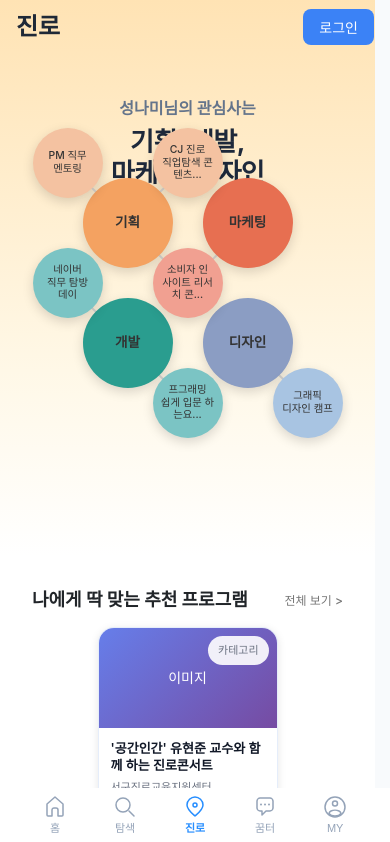
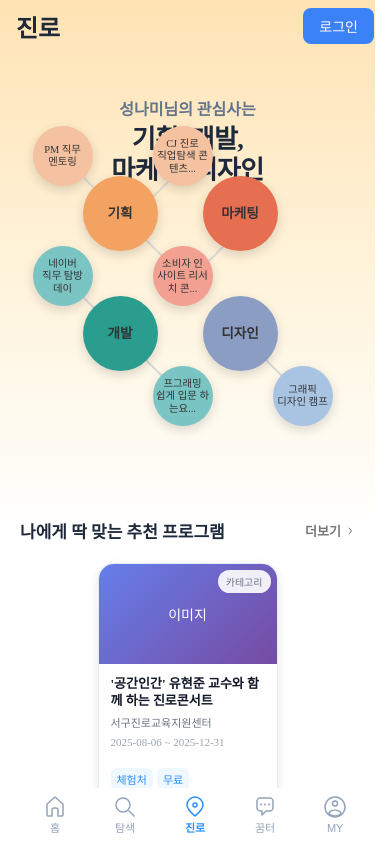
Before and after one commit to seohyun-lee/Kkumgeurimi-FE, a React (Vite) app: page /careermap in a window 390 px wide. Shown: the top 842 px of the page. Built offline with nearby package versions, Linux system fonts and the light colour scheme.

Commit message:
fix: 폰트 pretendard로 통일, 디자인 세부사항 수정

```diff
--- a/src/components/ProgramCardBasic.css
+++ b/src/components/ProgramCardBasic.css
@@ -47,14 +47,14 @@
 /* 카테고리 - 우측 상단 */
 .program-card-basic__category {
   position: absolute;
-  top: 8px;
-  right: 8px;
+  top: 6px;
+  right: 6px;
   background: rgba(255, 255, 255, 0.9);
   color: #6b7280;
-  padding: 6px 10px;
+  padding: 4px 8px;
   border-radius: 999px;
-  font-size: 11px;
-  font-weight: 400;
+  font-size: 10px;
+  font-weight: 500;
   z-index: 2;
 }
 
--- a/src/pages/Assistant/Assistant.css
+++ b/src/pages/Assistant/Assistant.css
@@ -84,7 +84,7 @@
   display: flex;
   flex-direction: column;
 
-  font-family: -apple-system, BlinkMacSystemFont, 'Segoe UI', Roboto, sans-serif;
+  /* font-family는 globals.css에서 전역 관리 */
 }
 
 /* 상태바(옵션) */
--- a/src/pages/Career/Career.css
+++ b/src/pages/Career/Career.css
@@ -1,7 +1,7 @@
 * { box-sizing: border-box; }
 
 .career {
-  font-family: "Inter", system-ui, -apple-system, BlinkMacSystemFont, "Segoe UI", Roboto, "Helvetica Neue", Arial, sans-serif;
+  /* font-family는 globals.css에서 전역 관리 */
   min-height: 100vh;
   overflow-x: hidden;
   transition: all 0.3s ease;
@@ -36,21 +36,21 @@
 }
 
 .career .intro-text {
-  font-size: 16px !important;
+  font-size: 16px;
   color: #64748b;
   margin-bottom: 4px;
-  font-weight: bold !important;
-  font-family: "Inter", system-ui, -apple-system, BlinkMacSystemFont, "Segoe UI", Roboto, "Helvetica Neue", Arial, sans-serif !important;
+  font-weight: bold;
+  /* font-family는 globals.css에서 전역 관리 */
 }
 
 .career .interest-title {
-  font-size: 26px !important;
+  font-size: 26px;
   color: #1e293b;
   margin: 0;
-  font-weight: 700 !important;
+  font-weight: 700;
   line-height: 1.2;
   letter-spacing: -0.02em;
-  font-family: "Inter", system-ui, -apple-system, BlinkMacSystemFont, "Segoe UI", Roboto, "Helvetica Neue", Arial, sans-serif !important;
+  /* font-family는 globals.css에서 전역 관리 */
 }
 
 .header p {
@@ -97,7 +97,7 @@
   position: relative;
   width: 100%;
   height: 600px;
-  margin-bottom: 56px;
+  margin-bottom: 20px;
   display: flex;
   justify-content: center;
   align-items: center;
@@ -110,13 +110,13 @@
 }
 
 .connection-hidden {
-  opacity: 0 !important;
+  opacity: 0;
   transition: all 0.3s ease;
 }
 
 .interest-bubble {
   position: absolute;
-  border-radius: 50% !important;
+  border-radius: 50%;
   display: flex;
   align-items: center;
   justify-content: center;
@@ -152,11 +152,11 @@
 }
 
 .bubble-large {
-  width: 90px !important;
-  height: 90px !important;
+  width: 90px;
+  height: 90px;
   font-size: 1.0rem;
   font-weight: 700;
-  border-radius: 50% !important;
+  border-radius: 50%;
 }
 
 .bubble-medium {
@@ -167,12 +167,12 @@
 }
 
 .bubble-small {
-  width: 70px !important;
-  height: 70px !important;
+  width: 70px;
+  height: 70px;
   font-size: 0.7rem;
   font-weight: 500;
   line-height: 1.2;
-  border-radius: 50% !important;
+  border-radius: 50%;
 }
 
 .detail-section {
@@ -321,31 +321,32 @@
 
 .career__programs-section {
   background: white;
-  padding: 16px 0;
-  margin-top: 8px;
+  margin-top: -180px;
+  margin-bottom: 40px;
 }
 
 .career__section-header {
   display: flex;
   justify-content: space-between;
   align-items: center;
-  margin-bottom: 12px;
-  padding: 0 16px;
+  margin: 0 20px 20px;
 }
 
 .career__section-title {
-  font-size: 18px;
+  font-size: 17px;
   font-weight: 700;
-  color: #212529;
+  color: #1e293b;
   margin: 0;
 }
 
 .career__section-more {
   color: #767676;
-  font-size: 12px;
-  font-weight: 500;
+  font-size: 13px;
+  font-weight: bold;
   cursor: pointer;
   transition: color 0.2s ease;
+  display: flex;
+  align-items: center;
 }
 
 .career__section-more:hover {
@@ -376,7 +377,7 @@
   }
 
   .interest-title {
-    font-size: 22px !important;
+    font-size: 22px;
   }
 
   .interest-map {
@@ -414,16 +415,10 @@
   }
 
   .career__programs-section {
-    margin-top: 8px;
+    margin-top: -50px;
   }
 
-  .career__section-header {
-    padding: 0 16px;
-  }
 
-  .career__programs-grid {
-    padding: 0 20px;
-  }
 }
 
 @media (max-width: 480px) {
@@ -452,7 +447,7 @@
   }
 
   .interest-title {
-    font-size: 22px !important;
+    font-size: 22px;
   }
 
   .career__programs-grid {
--- a/src/pages/Career/Career.jsx
+++ b/src/pages/Career/Career.jsx
@@ -5,6 +5,7 @@ import { authService } from '../../services/auth.service.js';
 import { getLabelByCode } from '../../config/constants.js';
 import { useAuthStore } from '../../store/auth.store.js';
 import ProgramCardBasic from '../../components/ProgramCardBasic.jsx';
+import showAllIcon from '../../assets/icons/showall.svg';
 import './Career.css';
 
 // 멘토와 관심사 매핑
@@ -437,15 +438,17 @@ const Career = () => {
             </div>
           </div>
         )}
+      </div>
 
-        <section className="career__programs-section">
+      <section className="career__programs-section">
           <div className="career__section-header">
             <h2 className="career__section-title">나에게 딱 맞는 추천 프로그램</h2>
             <span
               className="career__section-more"
               onClick={() => setShowAllPrograms(!showAllPrograms)}
             >
-              {showAllPrograms ? '접기' : '전체 보기 >'}
+              {showAllPrograms ? '접기' : '더보기'}
+              <img src={showAllIcon} alt="더보기" style={{ marginLeft: '4px', width: '10px', height: '10px' }} />
             </span>
           </div>
           <div className="career__programs-grid">
@@ -462,7 +465,6 @@ const Career = () => {
             ))}
           </div>
         </section>
-      </div>
     </div>
   );
 };
--- a/src/pages/Community/Community.css
+++ b/src/pages/Community/Community.css
@@ -292,7 +292,7 @@ body.community-write-view .app-shell__main {
   outline: none;
   color: #1f2937;
   margin-bottom: 16px;
-  font-family: 'Inter', 'Arial', 'Pretendard', sans-serif;
+  /* font-family는 globals.css에서 전역 관리 */
 }
 
 .community__write-title::placeholder {
@@ -306,7 +306,7 @@ body.community-write-view .app-shell__main {
   outline: none;
   resize: none;
   font-size: 16px;
-  font-family: 'Inter', 'Arial', 'Pretendard', sans-serif;
+  /* font-family는 globals.css에서 전역 관리 */
   line-height: 1.6;
   color: #374151;
 }
--- a/src/pages/Explore/Explore.css
+++ b/src/pages/Explore/Explore.css
@@ -174,7 +174,7 @@ body.no-scroll { overflow: hidden; touch-action: none; overscroll-behavior: none
   border: 1px solid #e5e7eb; border-radius: 10px;
   padding: 0 10px; background: #fff; font-size: 14px;
   min-width: 0; width: 100%;
-  font-family: -apple-system, BlinkMacSystemFont, 'Segoe UI', 'Roboto', 'Oxygen', 'Ubuntu', 'Cantarell', sans-serif;
+  /* font-family는 globals.css에서 전역 관리 */
   color: #374151;
   cursor: pointer;
   padding-right: 32px;
@@ -209,7 +209,7 @@ body.no-scroll { overflow: hidden; touch-action: none; overscroll-behavior: none
   font-size: 14px;
   min-width: 12ch;            /* ✅ 'YYYY-MM-DD' 10자 + 여유 */
   flex: 0 0 auto;             /* ✅ 축소 금지 */
-  font-family: -apple-system, BlinkMacSystemFont, 'Segoe UI', 'Roboto', 'Oxygen', 'Ubuntu', 'Cantarell', sans-serif;
+  /* font-family는 globals.css에서 전역 관리 */
   color: #374151;
 }
 
--- a/src/pages/Home/Home.css
+++ b/src/pages/Home/Home.css
@@ -9,12 +9,7 @@
   box-sizing: border-box;
 }
 
-body {
-  font-family: 'Pretendard', -apple-system, BlinkMacSystemFont, sans-serif;
-  background: #f8fafc;
-  color: #1e293b;
-  line-height: 1.6;
-}
+/* body 스타일은 globals.css에서 관리 */
 
 .home {
   width: 100%;
@@ -421,17 +416,19 @@ body {
 }
 
 .home__section-title {
-  font-size: 18px;
+  font-size: 17px;
   font-weight: 700;
   color: #1e293b;
 }
 
 .home__section-more {
   color: #767676;
-  font-size: 12px;
-  font-weight: 500;
+  font-size: 13px;
+  font-weight: bold;
   cursor: pointer;
   transition: color 0.2s ease;
+  display: flex;
+  align-items: center;
 }
 
 .home__section-more:hover {
@@ -603,7 +600,7 @@ body {
 .popular-program-card .program-title {
   font-size: 16px;
   font-weight: 700;
-  color: #000000 !important;
+  color: #000000;
   margin-bottom: 4px;
   line-height: 1.3;
   display: -webkit-box;
--- a/src/pages/MyPage/MyPage.css
+++ b/src/pages/MyPage/MyPage.css
@@ -6,9 +6,9 @@
 
 /* Section Titles */
 .mypage__section-title {
-  font-size: 18px;
+  font-size: 17px;
   font-weight: 700;
-  color: #212529;
+  color: #1e293b;
   margin: 0;
 }
 
@@ -22,10 +22,12 @@
 
 .mypage__section-more {
   color: #767676;
-  font-size: 12px;
-  font-weight: 500;
+  font-size: 13px;
+  font-weight: bold;
   cursor: pointer;
   transition: color 0.2s ease;
+  display: flex;
+  align-items: center;
 }
 
 .mypage__section-more:hover {
@@ -188,7 +190,7 @@
 
   .mypage__section-title {
     padding: 0 12px;
-    font-size: 16px;
+    font-size: 18px;
   }
 
   .mypage__profile-card {
--- a/src/pages/MyPage/MyPage.jsx
+++ b/src/pages/MyPage/MyPage.jsx
@@ -8,6 +8,7 @@ import programIcon from "../../assets/icons/my/program.svg";
 import likeIcon from "../../assets/icons/my/like.svg";
 import mypostIcon from "../../assets/icons/my/mypost.svg";
 import thumbupIcon from "../../assets/icons/my/thumbup.svg";
+import showAllIcon from "../../assets/icons/showall.svg";
 
 export default function MyPage() {
   // 목업 데이터로 하드코딩
@@ -167,7 +168,10 @@ export default function MyPage() {
       <section className="mypage__programs-section">
         <div className="mypage__section-header">
           <h2 className="mypage__section-title">참여 예정 프로그램</h2>
-          <span className="mypage__section-more">전체 보기></span>
+          <span className="mypage__section-more">
+            더보기
+            <img src={showAllIcon} alt="더보기" style={{ marginLeft: '4px', width: '10px', height: '10px' }} />
+          </span>
         </div>
         <div className="mypage__programs-grid">
           {joinedPrograms.length > 0 ? (
--- a/src/pages/SignUp/Sign-Up.css
+++ b/src/pages/SignUp/Sign-Up.css
@@ -94,7 +94,7 @@
 
 /* Date input 스타일링 */
 .signup__input[type="date"] {
-  font-family: -apple-system, BlinkMacSystemFont, 'Segoe UI', 'Roboto', 'Oxygen', 'Ubuntu', 'Cantarell', sans-serif;
+  /* font-family는 globals.css에서 전역 관리 */
   position: relative;
   color: #374151;
 }
@@ -131,7 +131,7 @@
 /* Select input 스타일링 */
 .signup__input[type="select"],
 select.signup__input {
-  font-family: -apple-system, BlinkMacSystemFont, 'Segoe UI', 'Roboto', 'Oxygen', 'Ubuntu', 'Cantarell', sans-serif;
+  /* font-family는 globals.css에서 전역 관리 */
   color: #374151;
   background-color: #ffffff;
   cursor: pointer;
--- a/src/styles/globals.css
+++ b/src/styles/globals.css
@@ -18,7 +18,7 @@ body {
   line-height: 1.5;
   -webkit-font-smoothing: antialiased;
   -moz-osx-font-smoothing: grayscale;
-  font-family: "Inter", system-ui, -apple-system, BlinkMacSystemFont, "Segoe UI", Roboto, "Helvetica Neue", Arial, sans-serif;
+  font-family: 'Pretendard', -apple-system, BlinkMacSystemFont, sans-serif;
   background-color: #f9fafb;
   color: #111827;
 }
@@ -107,6 +107,7 @@ textarea {
   border-radius: 6px;
   padding: 8px 12px;
   font-size: 16px;
+  font-family: var(--font-pretendard);
   transition: border-color 0.2s ease;
 }
 
@@ -117,13 +118,19 @@ textarea:focus {
   box-shadow: 0 0 0 3px rgba(59, 130, 246, 0.1);
 }
 
-/* Inter 폰트 변수 적용 */
+/* Pretendard 폰트 변수 적용 */
 :root {
-  --font-inter: "Inter", system-ui, -apple-system, BlinkMacSystemFont, "Segoe UI", Roboto, "Helvetica Neue", Arial, sans-serif;
+  --font-pretendard: 'Pretendard', -apple-system, BlinkMacSystemFont, sans-serif;
+  --font-brand: 'Pretendard', -apple-system, BlinkMacSystemFont, sans-serif;
 }
 
-* {
-  font-family: var(--font-inter);
+*, *::before, *::after {
+  font-family: var(--font-pretendard);
+}
+
+/* 입력 요소들도 Pretendard 적용 */
+input, button, textarea, select {
+  font-family: var(--font-pretendard);
 }
 
 /* 유틸리티 클래스 */
```
Also changed, not shown: src/pages/Home/Home.jsx (+9 -2 lines), src/assets/icons/showall.svg (added).
